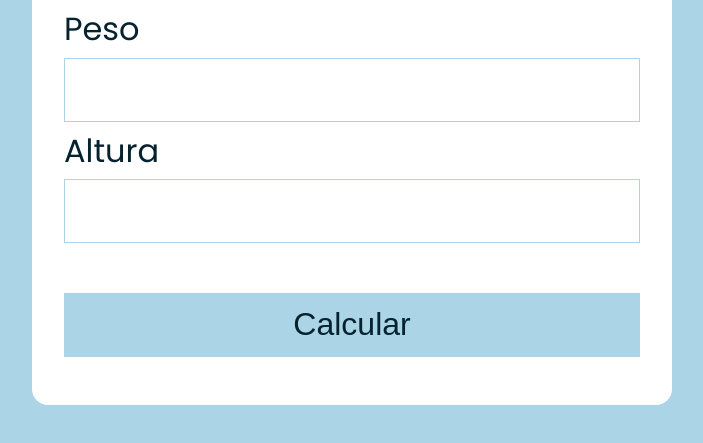
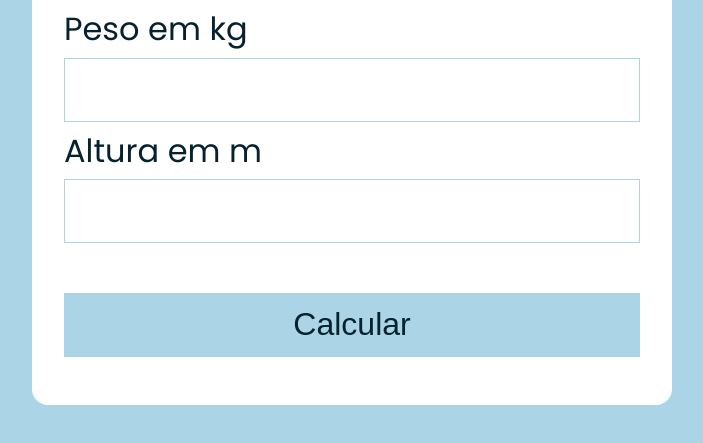
Before and after one commit to eduardacalderan/Calculo-IMC, a plain HTML site: page index.html in a window 1280 px wide. Shown: the part 131-574 px from the top of the page, without its empty margins (288-991 px from the left). Drawn offline with Linux system fonts and the light colour scheme.

Commit message:
Update index.html

```diff
--- a/index.html
+++ b/index.html
@@ -17,10 +17,10 @@
     <section class="container">
       <h1>Calcule seu IMC</h1>
       <form action="" class="form" method="POST">
-        <label for="weight">Peso</label>
+        <label for="weight">Peso em kg</label>
         <input type="text" id="weight" name="weight" />
 
-        <label for="height">Altura</label>
+        <label for="height">Altura em m</label>
         <input type="text" id="height" name="height" />
 
         <button type="submit">Calcular</button>
```
